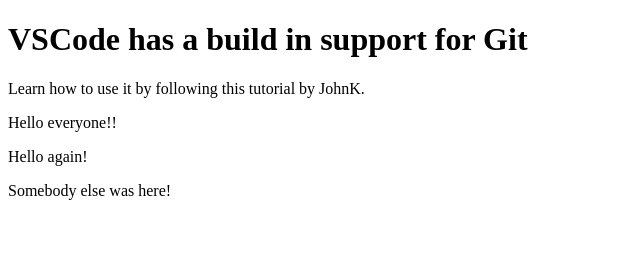
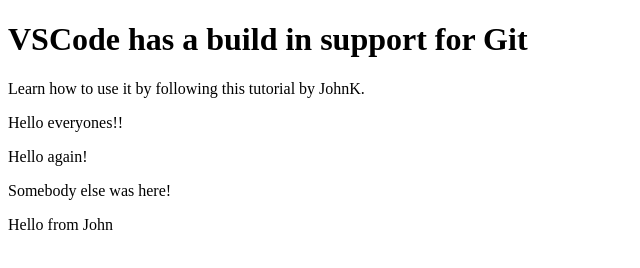
Before and after one commit to mikael-g/TryGitVsCode, a plain HTML site: page index.html in a window 1280 px wide. Shown: the whole page, without its empty margins (0-640 px from the left). Drawn offline with Linux system fonts and the light colour scheme.

Commit message:
Commit from VS Code

```diff
--- a/index.html
+++ b/index.html
@@ -9,8 +9,9 @@
 <body>
     <h1>VSCode has a build in support for Git</h1>
     <p>Learn how to use it by following this tutorial by JohnK.</p>
-    <p>Hello everyone!!</p>
+    <p>Hello everyones!!</p>
     <p>Hello again!</p>
     <p>Somebody else was here!</p>
+    <p>Hello from John</p>
 </body>
 </html>
```
